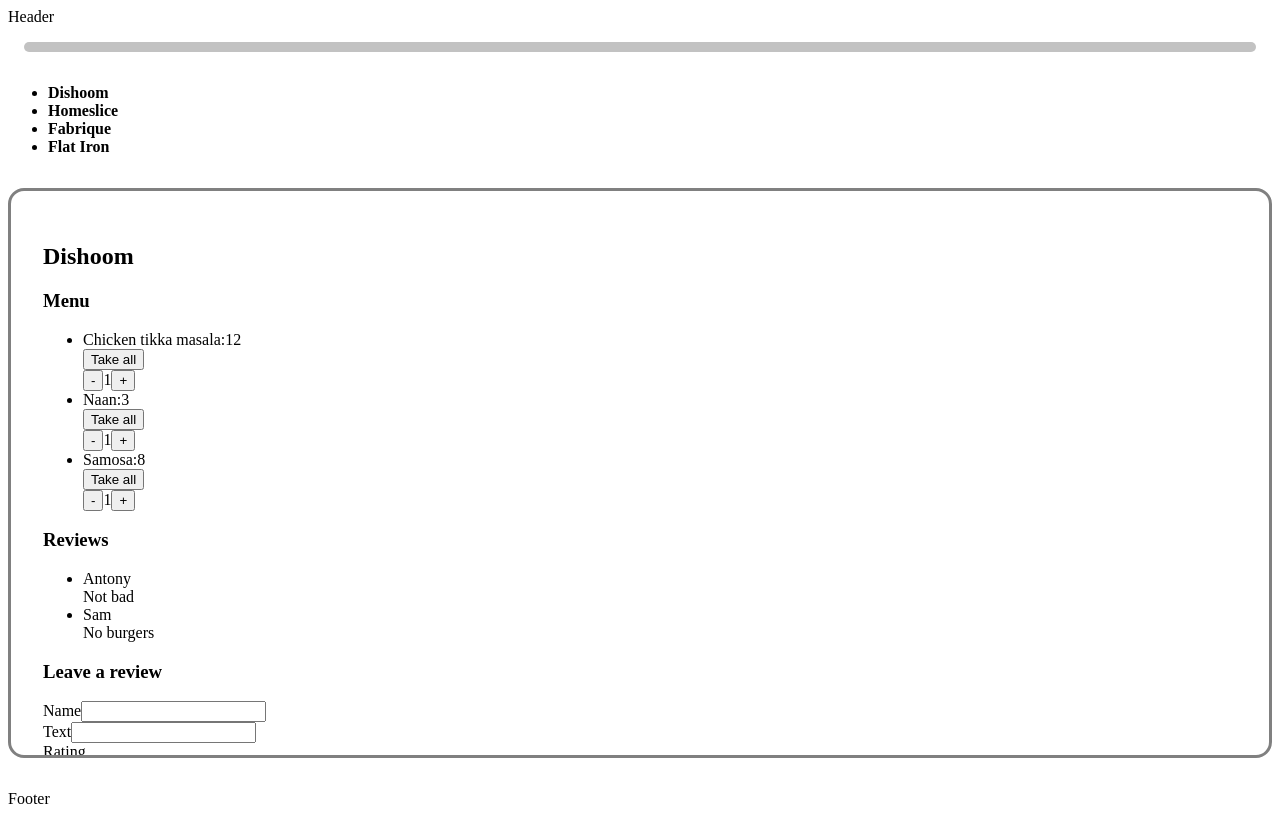
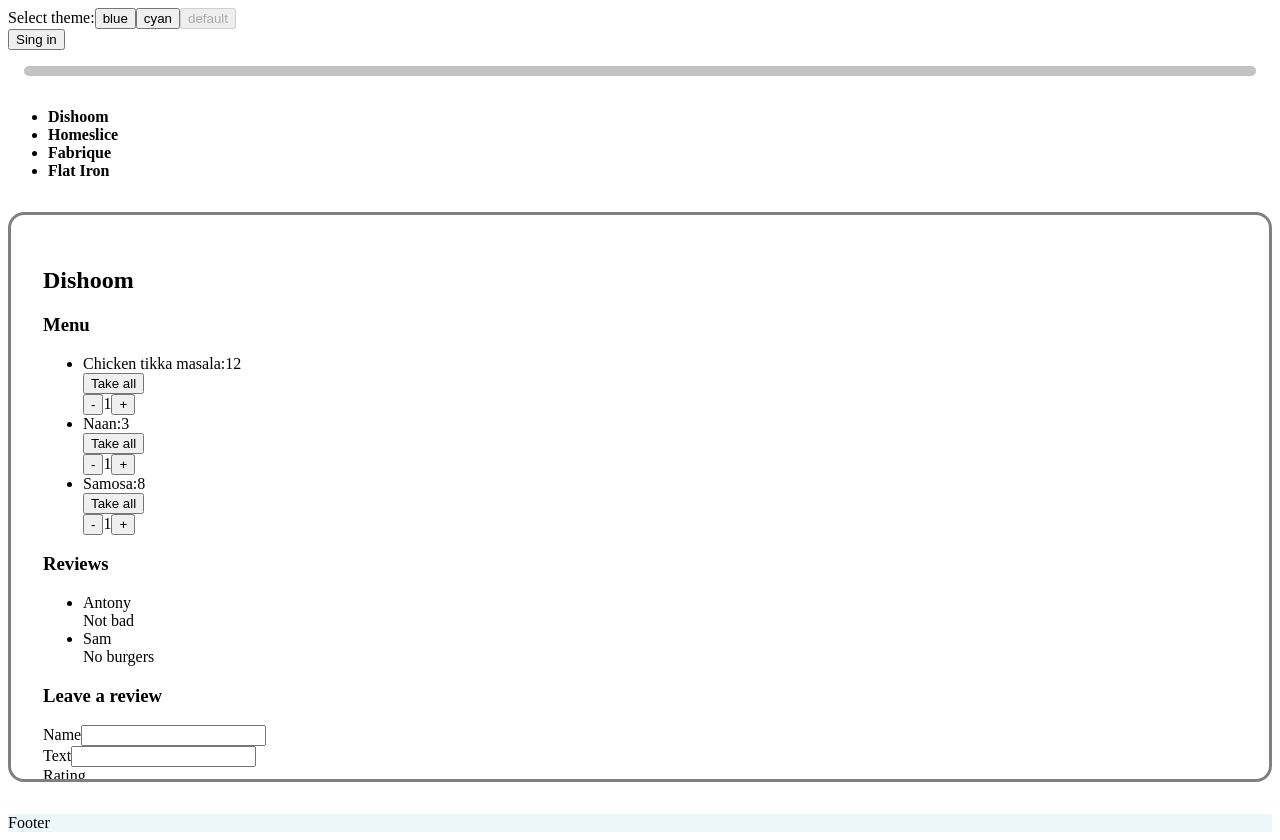
Before and after one commit to mila-vanilla/react-24, a React (Vite) app: page / in a window 1280 px wide. Before the commit the page ends 816 px from the top, so only its background shows below. Built offline with nearby package versions, Linux system fonts and the light colour scheme.

Commit message:
Add settings provider and modal root

```diff
--- a/src/app.jsx
+++ b/src/app.jsx
@@ -1,15 +1,18 @@
 import { Restaurants } from '@/components'
 import { restaurants } from '@/constants/mock.js'
 import { DefaultLayout } from '@/layouts'
+import { ThemeProvider } from '@/features/themes'
 
 export const App = () => {
   return (
     <div>
-      <DefaultLayout>
-        <Restaurants
-          restaurants={ restaurants }
-          tabIndex={ 0 }/>
-      </DefaultLayout>
+      <ThemeProvider>
+        <DefaultLayout>
+          <Restaurants
+            restaurants={ restaurants }
+            tabIndex={ 0 }/>
+        </DefaultLayout>
+      </ThemeProvider>
     </div>
   )
 }
--- a/src/components/dish/component.jsx
+++ b/src/components/dish/component.jsx
@@ -9,7 +9,7 @@
   const { count, increment, decrement, set } = useCounter(0, { max })
 
   const invokeEvent = useCallback((event) => {
-    console.log(event)
+    // console.log(event)
   }, [])
 
   useEffect(() => {
--- a/src/components/footer/component.jsx
+++ b/src/components/footer/component.jsx
@@ -1,3 +1,11 @@
+import { useContext } from 'react'
+import { ThemeContext } from '@/features/themes/index.js'
+
 export const Footer = () => {
-  return <footer>Footer</footer>
+  const { settings } = useContext(ThemeContext)
+  return (
+    <footer style={ { background: settings.accentColor }}>
+      Footer
+    </footer>
+  )
 }
--- a/src/components/header/component.jsx
+++ b/src/components/header/component.jsx
@@ -1,3 +1,30 @@
+import { Modal } from '@/components/index.js'
+import { useContext, useState } from 'react'
+import { SETTINGS, ThemeContext } from '@/features/themes'
+
 export const Header = () => {
-  return <header>Header</header>
+  const [isModalVisible, setIsModalVisible] = useState(false)
+  const { theme, setTheme } = useContext(ThemeContext)
+
+  return (
+    <header>
+      <div>
+        Select theme:
+        { Object.entries(SETTINGS).map(([name]) => {
+          return (
+            <button
+              disabled={ name === theme }
+              onClick={ () => setTheme(name) }>
+              { name }
+            </button> )
+        }) }
+      </div>
+
+      <button onClick={ () => setIsModalVisible(!isModalVisible) }>
+        Sing in
+      </button>
+
+      { isModalVisible && <Modal onChange={ () => setIsModalVisible(false) }/> }
+    </header>
+  )
 }
--- a/src/components/index.js
+++ b/src/components/index.js
@@ -11,6 +11,7 @@
 import { ReviewForm } from './reviewForm/component'
 import { IconBox } from './iconBox/component'
 import { ScrollProgress } from './scrollProgress/component'
+import { Modal } from '@/components/modal/component.jsx'
 
 export {
   Header,
@@ -25,5 +26,6 @@
   Rating,
   ReviewForm,
   IconBox,
-  ScrollProgress
+  ScrollProgress,
+  Modal
 }
--- /dev/null
+++ b/src/components/modal/component.jsx
@@ -0,0 +1,25 @@
+import { createPortal } from 'react-dom'
+
+const STYLES = {
+  position: 'fixed',
+  inset: 0,
+  height: '100vh',
+  width: '100vw',
+  background: 'grey',
+  opacity: 0.5
+}
+
+export const Modal = ({ onChange }) => {
+  return <>
+    { createPortal(
+      <div>
+        <div style={ { ...STYLES } }
+             onClick={ onChange }>
+        </div>
+        <div style={ { position: 'absolute', top: '100px', background: 'white' } }>
+          hi
+        </div>
+      </div>, document.getElementById('modal-root'))
+    }
+  </>
+}
--- /dev/null
+++ b/src/features/themes/index.js
@@ -0,0 +1,11 @@
+import { ThemeProvider } from '@/features/themes/themeProvider/component'
+import { ThemeContext } from '@/features/themes/themeContext'
+import { useTheme } from '@/features/themes/useTheme'
+import { SETTINGS } from '@/features/themes/settings'
+
+export {
+  useTheme,
+  ThemeProvider,
+  ThemeContext,
+  SETTINGS
+}
--- /dev/null
+++ b/src/features/themes/settings.js
@@ -0,0 +1,11 @@
+export const SETTINGS = {
+  blue: {
+    accentColor: '#5588ff'
+  },
+  cyan: {
+    accentColor: '#08a4a7'
+  },
+  default: {
+    accentColor: '#edf6f9'
+  }
+}
--- /dev/null
+++ b/src/features/themes/themeContext.js
@@ -0,0 +1,8 @@
+import { createContext } from 'react'
+
+export const ThemeContext = createContext({
+    theme: 'default',
+    settings: {},
+    setTheme: () => {}
+  }
+)
--- /dev/null
+++ b/src/features/themes/themeProvider/component.jsx
@@ -0,0 +1,22 @@
+import { ThemeContext } from '@/features/themes'
+import { useState } from 'react'
+import { SETTINGS } from '@/features/themes/settings'
+
+export const ThemeProvider = ({ children }) => {
+  const [theme, setTheme] = useState('default')
+  const settings = SETTINGS[theme]
+  return (
+    <ThemeContext.Provider value={ { theme, settings, setTheme } }>
+      <div>
+        { children }
+      </div>
+
+      <style jsx>{ `
+      button {
+        background: ${ settings?.accentColor };
+      }
+    ` }</style>
+
+    </ThemeContext.Provider>
+  )
+}
--- /dev/null
+++ b/src/features/themes/useTheme.js
@@ -0,0 +1,7 @@
+import { useState } from 'react'
+
+export const useTheme = () => {
+  const { theme, setTheme } = useState('default')
+
+  return { theme, setTheme }
+}
--- a/src/layouts/default/component.jsx
+++ b/src/layouts/default/component.jsx
@@ -3,9 +3,12 @@
 export const DefaultLayout = ({ children }) => {
   return (
     <div>
-      <Header/>
-      { children }
-      <Footer/>
+      <div id="modal-root" style={ { position: 'relative', zIndex: 2 } }/>
+      <div>
+        <Header/>
+        { children }
+        <Footer/>
+      </div>
     </div>
   )
 }
```
